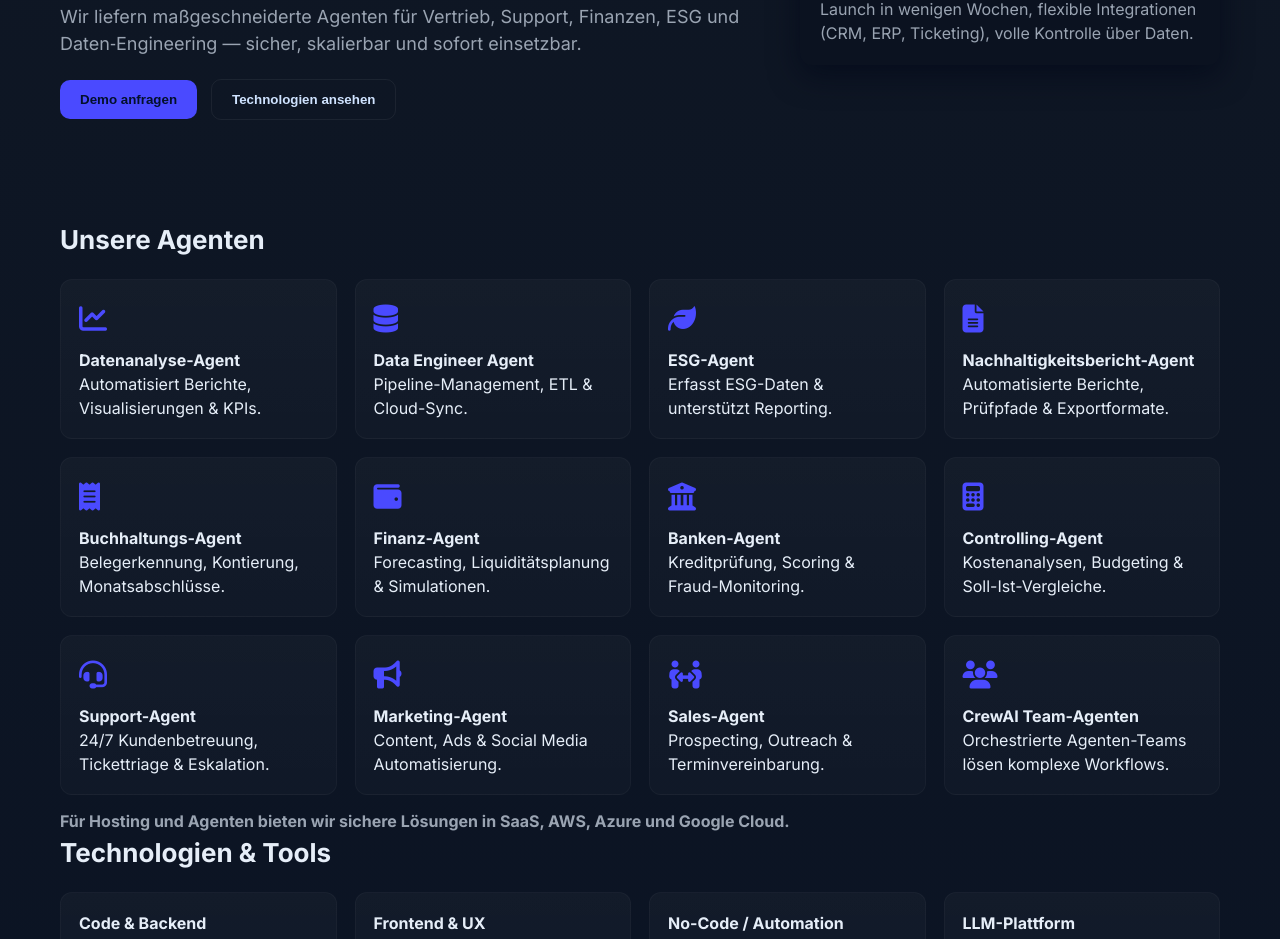
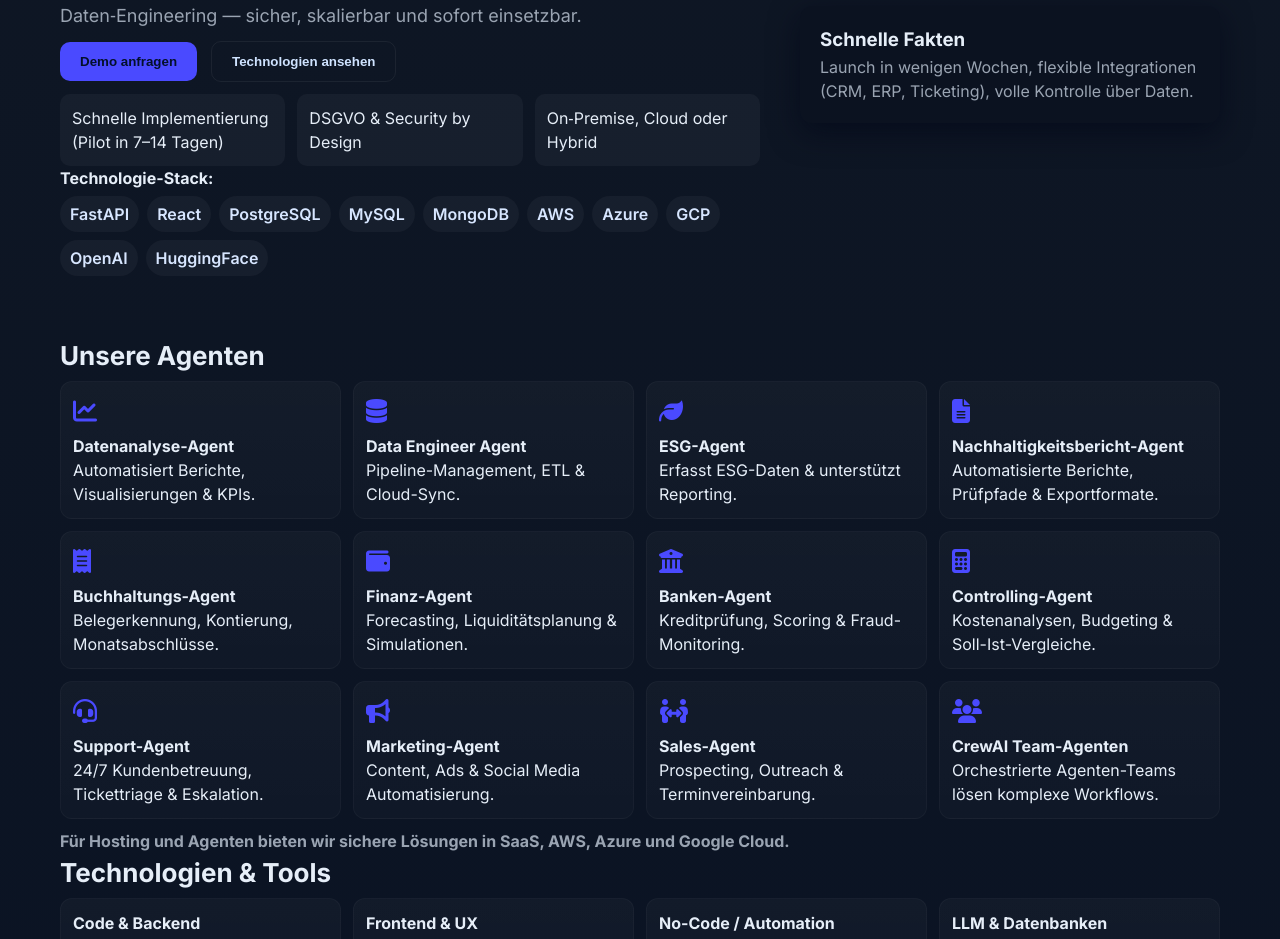
Before and after one commit to souldest/AI-Agenten-Solutions, a plain HTML site: page index.html in a window 1280 px wide. Shown: the part 327-1266 px from the top of the page. Drawn offline with Linux system fonts and the light colour scheme.

Commit message:
Update index.html

```diff
--- a/index.html
+++ b/index.html
@@ -5,11 +5,10 @@
 <meta name="viewport" content="width=device-width, initial-scale=1.0">
 <title>AI Agents Solutions – Autonome KI-Agenten</title>
 <meta name="description" content="AI Agents Solutions: Maßgeschneiderte KI-Agenten für Unternehmen (Sales, Support, Finance, ESG, Data Engineering). Sicher, skalierbar, Cloud- oder On-Premise-Lösungen.">
-  <link rel="icon" href="/assets/favicon.ico">
 <link rel="stylesheet" href="https://cdnjs.cloudflare.com/ajax/libs/font-awesome/6.4.0/css/all.min.css">
 <link href="https://fonts.googleapis.com/css2?family=Inter:wght@400;600;700&display=swap" rel="stylesheet">
 <style>
-    :root{--bg:#0f1724;--card:#0b1220;--accent:#4a4aff;--muted:#9aa4b2;--glass: rgba(255,255,255,0.04)}
+:root{--bg:#0f1724;--card:#0b1220;--accent:#4a4aff;--muted:#9aa4b2;--glass: rgba(255,255,255,0.04);}
 *{box-sizing:border-box;margin:0;padding:0;}
 body{font-family:Inter,Arial,sans-serif;background:linear-gradient(180deg,var(--bg),#071023);color:#e6eef8;line-height:1.5;}
 header{position:sticky;top:0;background:rgba(5,8,15,0.6);backdrop-filter: blur(6px);display:flex;justify-content:space-between;align-items:center;padding:18px 28px;z-index:1000;}
@@ -17,25 +16,25 @@
 .logo{width:44px;height:44px;border-radius:10px;background:linear-gradient(90deg,var(--accent),#6a6aff);display:flex;align-items:center;justify-content:center;font-weight:700;}
 nav a{color:#cfe3ff;margin-left:18px;text-decoration:none;font-weight:600;}
 .container{max-width:1200px;margin:0 auto;padding:40px 20px;}
-    #hero{display:grid;grid-template-columns:1fr 420px;gap:40px;align-items:center;padding:80px 0;}
-    .hero-left h1{font-size:38px;color:#fff;margin-bottom:16px;}
-    .hero-lead{color:var(--muted);font-size:18px;margin-bottom:22px;}
-    .cta-row{display:flex;gap:14px;align-items:center;margin-bottom:20px;}
+#hero{display:grid;grid-template-columns:1fr 420px;gap:40px;align-items:center;padding:60px 0;}
+.hero-left h1{font-size:38px;color:#fff;margin-bottom:8px;}
+.hero-lead{color:var(--muted);font-size:18px;margin-bottom:12px;}
+.cta-row{display:flex;gap:14px;align-items:center;margin-bottom:12px;}
 .btn{background:var(--accent);color:#03102b;padding:12px 20px;border-radius:10px;border:none;font-weight:700;cursor:pointer;}
 .btn.secondary{background:transparent;color:#cfe3ff;border:1px solid rgba(255,255,255,0.06);}
 .hero-right{background:var(--card);padding:20px;border-radius:12px;box-shadow:0 10px 30px rgba(2,6,23,0.6);}
-    .features{display:grid;grid-template-columns:repeat(auto-fit,minmax(220px,1fr));gap:18px;margin-top:28px;}
-    .feature{background:var(--glass);padding:18px;border-radius:10px;}
-    section h2{font-size:26px;margin-bottom:12px;}
-    .agents-grid{display:grid;grid-template-columns:repeat(auto-fit,minmax(240px,1fr));gap:18px;margin-top:20px;}
-    .agent-card{background:linear-gradient(180deg, rgba(255,255,255,0.03), rgba(255,255,255,0.02));padding:18px;border-radius:12px;border:1px solid rgba(255,255,255,0.03);transition:transform .25s ease,box-shadow .25s ease;}
-    .agent-card:hover{transform:translateY(-8px);box-shadow:0 20px 40px rgba(0,0,0,0.6);}
-    .agent-icon{font-size:28px;color:var(--accent);margin-bottom:8px;}
-    .badges{display:flex;flex-wrap:wrap;gap:10px;margin-top:10px;}
-    .badge{background:rgba(255,255,255,0.04);padding:8px 12px;border-radius:999px;font-weight:600;color:#d7e6ff;}
-    #kontakt form{display:grid;gap:12px;}
-    input,textarea{background:rgba(255,255,255,0.03);border:1px solid rgba(255,255,255,0.04);padding:12px;border-radius:8px;color:#e7f2ff;}
-    footer{padding:28px 20px;text-align:center;color:var(--muted);font-size:14px;margin-top:40px;}
+.features{display:grid;grid-template-columns:repeat(auto-fit,minmax(220px,1fr));gap:12px;margin-top:12px;}
+.feature{background:var(--glass);padding:12px;border-radius:10px;}
+section h2{font-size:26px;margin-bottom:6px;}
+.agents-grid{display:grid;grid-template-columns:repeat(auto-fit,minmax(240px,1fr));gap:12px;margin-top:6px;}
+.agent-card{background:linear-gradient(180deg, rgba(255,255,255,0.03), rgba(255,255,255,0.02));padding:12px;border-radius:12px;border:1px solid rgba(255,255,255,0.03);transition:transform .25s ease,box-shadow .25s ease;}
+.agent-card:hover{transform:translateY(-6px);box-shadow:0 12px 28px rgba(0,0,0,0.5);}
+.agent-icon{font-size:24px;color:var(--accent);margin-bottom:4px;}
+.badges{display:flex;flex-wrap:wrap;gap:8px;margin-top:6px;}
+.badge{background:rgba(255,255,255,0.04);padding:6px 10px;border-radius:999px;font-weight:600;color:#d7e6ff;}
+#kontakt form{display:grid;gap:8px;}
+input,textarea{background:rgba(255,255,255,0.03);border:1px solid rgba(255,255,255,0.04);padding:10px;border-radius:6px;color:#e7f2ff;}
+footer{padding:24px 20px;text-align:center;color:var(--muted);font-size:14px;margin-top:28px;}
 @media(max-width:900px){#hero{grid-template-columns:1fr;padding:30px 0}.hero-right{order:2}.hero-left{order:1}}
 @media(max-width:520px){.container{padding:18px}}
 </style>
@@ -55,7 +54,9 @@
     <a href="#kontakt">Kontakt</a>
   </nav>
 </header>
+
 <main class="container">
+<!-- Hero -->
 <section id="hero">
   <div class="hero-left">
     <h1>Autonome KI-Agenten, die Ihr Business voranbringen</h1>
@@ -64,6 +65,26 @@
       <button class="btn" onclick="document.getElementById('kontakt').scrollIntoView()">Demo anfragen</button>
       <button class="btn secondary" onclick="window.location='#technologien'">Technologien ansehen</button>
     </div>
+    <div class="features">
+      <div class="feature">Schnelle Implementierung (Pilot in 7–14 Tagen)</div>
+      <div class="feature">DSGVO & Security by Design</div>
+      <div class="feature">On‑Premise, Cloud oder Hybrid</div>
+    </div>
+    <div>
+      <strong>Technologie-Stack:</strong>
+      <div class="badges">
+        <div class="badge">FastAPI</div>
+        <div class="badge">React</div>
+        <div class="badge">PostgreSQL</div>
+        <div class="badge">MySQL</div>
+        <div class="badge">MongoDB</div>
+        <div class="badge">AWS</div>
+        <div class="badge">Azure</div>
+        <div class="badge">GCP</div>
+        <div class="badge">OpenAI</div>
+        <div class="badge">HuggingFace</div>
+      </div>
+    </div>
   </div>
   <aside class="hero-right">
     <h3>Schnelle Fakten</h3>
@@ -71,6 +92,7 @@
   </aside>
 </section>
 
+<!-- Agenten -->
 <section id="agenten" class="section">
 <h2>Unsere Agenten</h2>
 <div class="agents-grid">
@@ -87,21 +109,21 @@
   <div class="agent-card"><div class="agent-icon"><i class="fas fa-people-arrows"></i></div><h4>Sales-Agent</h4><p>Prospecting, Outreach & Terminvereinbarung.</p></div>
   <div class="agent-card"><div class="agent-icon"><i class="fas fa-users"></i></div><h4>CrewAI Team-Agenten</h4><p>Orchestrierte Agenten-Teams lösen komplexe Workflows.</p></div>
 </div>
-    <p style="margin-top:14px;color:var(--muted)"><strong>Für Hosting und Agenten bieten wir sichere Lösungen in SaaS, AWS, Azure und Google Cloud.</strong></p>
+<p style="margin-top:10px;color:var(--muted)"><strong>Für Hosting und Agenten bieten wir sichere Lösungen in SaaS, AWS, Azure und Google Cloud.</strong></p>
 </section>
 
+<!-- Technologien -->
 <section id="technologien" class="section">
 <h2>Technologien & Tools</h2>
 <div class="agents-grid">
   <div class="agent-card"><h4>Code & Backend</h4><p>Python (FastAPI), Node.js, REST/GraphQL, Docker, Kubernetes.</p></div>
   <div class="agent-card"><h4>Frontend & UX</h4><p>React, Next.js, Tailwind CSS, Responsive Design.</p></div>
   <div class="agent-card"><h4>No-Code / Automation</h4><p>ChatGPT, n8n, Make, AutoGen, Dify, MindStudio – schnelle Prototypen & Automationen.</p></div>
-      <div class="agent-card"><h4>LLM-Plattform</h4><p>Eigene interne LLM-Plattform: Fine-Tuning, Private Hosting, API-Zugriff für Kunden.</p></div>
-      <div class="agent-card"><h4>Datenbanken</h4><p>PostgreSQL, MySQL, MariaDB, MongoDB, Oracle, Snowflake; Cloud-DBs auf AWS/Azure/GCP.</p></div>
-      <div class="agent-card"><h4>LLM & Cloud Provider</h4><p>OpenAI, Azure OpenAI, Anthropic, Cohere, Hugging Face, Google Vertex AI; Deployments auf AWS / Azure / GCP.</p></div>
+  <div class="agent-card"><h4>LLM & Datenbanken</h4><p>Interne LLM-Plattform, PostgreSQL, MySQL, MariaDB, MongoDB, Oracle, Snowflake; Cloud-DBs auf AWS, Azure, GCP.</p></div>
 </div>
 </section>
 
+<!-- Interne LLM-Plattform -->
 <section class="section">
 <h2>Interne LLM-Plattform</h2>
 <p>AI Agents Solutions entwickelt eine eigene LLM-Plattform, die Unternehmen vollständige Kontrolle über ihre KI ermöglicht. Unsere Plattform bietet:</p>
@@ -114,11 +136,7 @@
 </ul>
 </section>
 
-  <section class="section">
-    <h2>Sichere Hosting- und Betriebsmodelle</h2>
-    <p>AI Agents Solutions betreibt alle KI-Agenten auf robusten und zertifizierten Plattformen. Je nach Anforderung bieten wir SaaS-Bereitstellungen oder individuelle Deployments auf <strong>AWS</strong>, <strong>Microsoft Azure</strong> und <strong>Google Cloud</strong>. Unsere Infrastruktur erfüllt internationale Sicherheitsstandards wie <strong>ISO 27001</strong> und <strong>SOC 2</strong> und gewährleistet maximale Stabilität, Performance und Datensicherheit.</p>
-  </section>
-
+<!-- Warum wir -->
 <section class="section">
 <h2>Warum wir?</h2>
 <div class="agents-grid">
@@ -127,6 +145,7 @@
 </div>
 </section>
 
+<!-- Kontakt -->
 <section id="kontakt" class="section">
 <h2>Kontakt</h2>
 <form id="contactForm">
@@ -143,11 +162,13 @@
 <p id="formStatus" style="color:var(--muted)"></p>
 </section>
 
+<!-- Impressum -->
 <section class="section">
 <h2>Impressum</h2>
 <p>AI Agents Solutions<br>Verantwortlich: Dr. Sigfried Weiss<br>Telefon: 0049 176/31591931<br>E-Mail: vertrieb@ai-agents-solutions.com<br>Steuernummer: DE123456789</p>
 </section>
 
+<!-- Datenschutz -->
 <section class="section">
 <h2>Datenschutz</h2>
 <p>Der Schutz Ihrer personenbezogenen Daten ist uns sehr wichtig. Wir verarbeiten Ihre Daten ausschließlich gemäß den gesetzlichen Bestimmungen der DSGVO. Alle von Ihnen übermittelten Informationen werden nur zur Bearbeitung Ihrer Anfragen, zur Kommunikation mit Ihnen und zur Bereitstellung unserer Dienstleistungen verwendet.</p>
@@ -155,6 +176,7 @@
 <p>Ihre Daten werden nur so lange gespeichert, wie es für den Zweck der Verarbeitung notwendig ist oder gesetzlich vorgeschrieben wird. Sie haben jederzeit das Recht auf Auskunft, Berichtigung, Löschung oder Einschränkung der Verarbeitung Ihrer Daten.</p>
 <p>Unsere Website verwendet ggf. Cookies und Tracking-Technologien, um die Funktionalität zu verbessern und statistische Auswertungen vorzunehmen. Sie können der Nutzung von Cookies jederzeit widersprechen. Das Kontaktformular überträgt Ihre Daten ausschließlich verschlüsselt und direkt an unsere internen Systeme oder n8n-Workflows. Es findet keine Weitergabe an unbeteiligte Dritte statt.</p>
 </section>
+
 </main>
 
 <footer>
@@ -167,11 +189,18 @@ document.getElementById('contactForm').addEventListener('submit', async (e) => {
   e.preventDefault();
   const data = Object.fromEntries(new FormData(e.target));
   try{
-    const res = await fetch(webhookUrl, {method:'POST',headers:{'Content-Type':'application/json'},body:JSON.stringify(data)});
+    const res = await fetch(webhookUrl, {
+      method:'POST',
+      headers:{'Content-Type':'application/json'},
+      body:JSON.stringify(data)
+    });
     document.getElementById('formStatus').textContent = res.ok ? 'Nachricht erfolgreich gesendet.' : 'Fehler beim Senden.';
     if(res.ok) e.target.reset();
-  } catch(err){document.getElementById('formStatus').textContent='Fehler beim Senden.';}
+  } catch(err){
+    document.getElementById('formStatus').textContent='Fehler beim Senden.';
+  }
 });
 </script>
+
 </body>
 </html>
```
Lines whose indentation alone changed are shown as unchanged.
